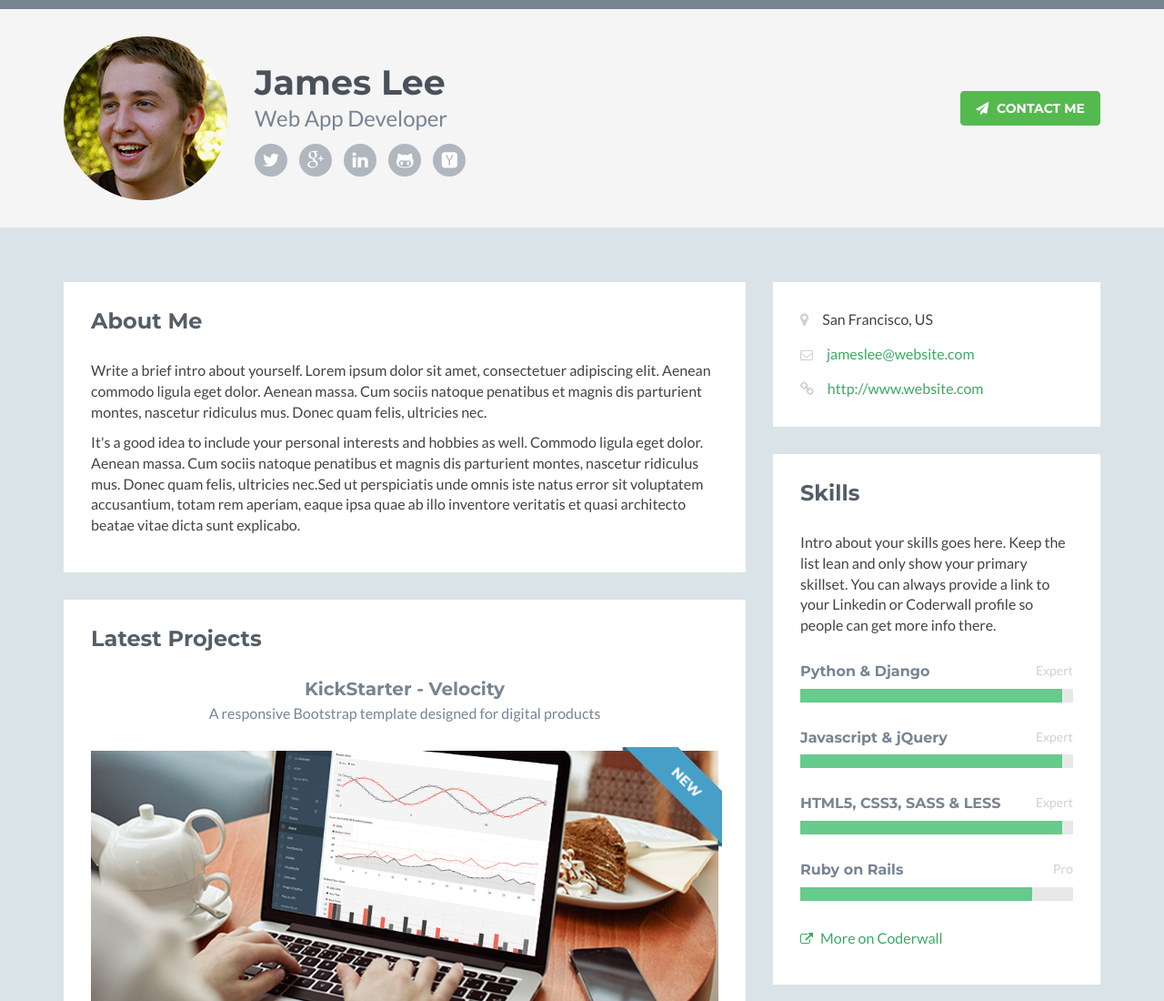
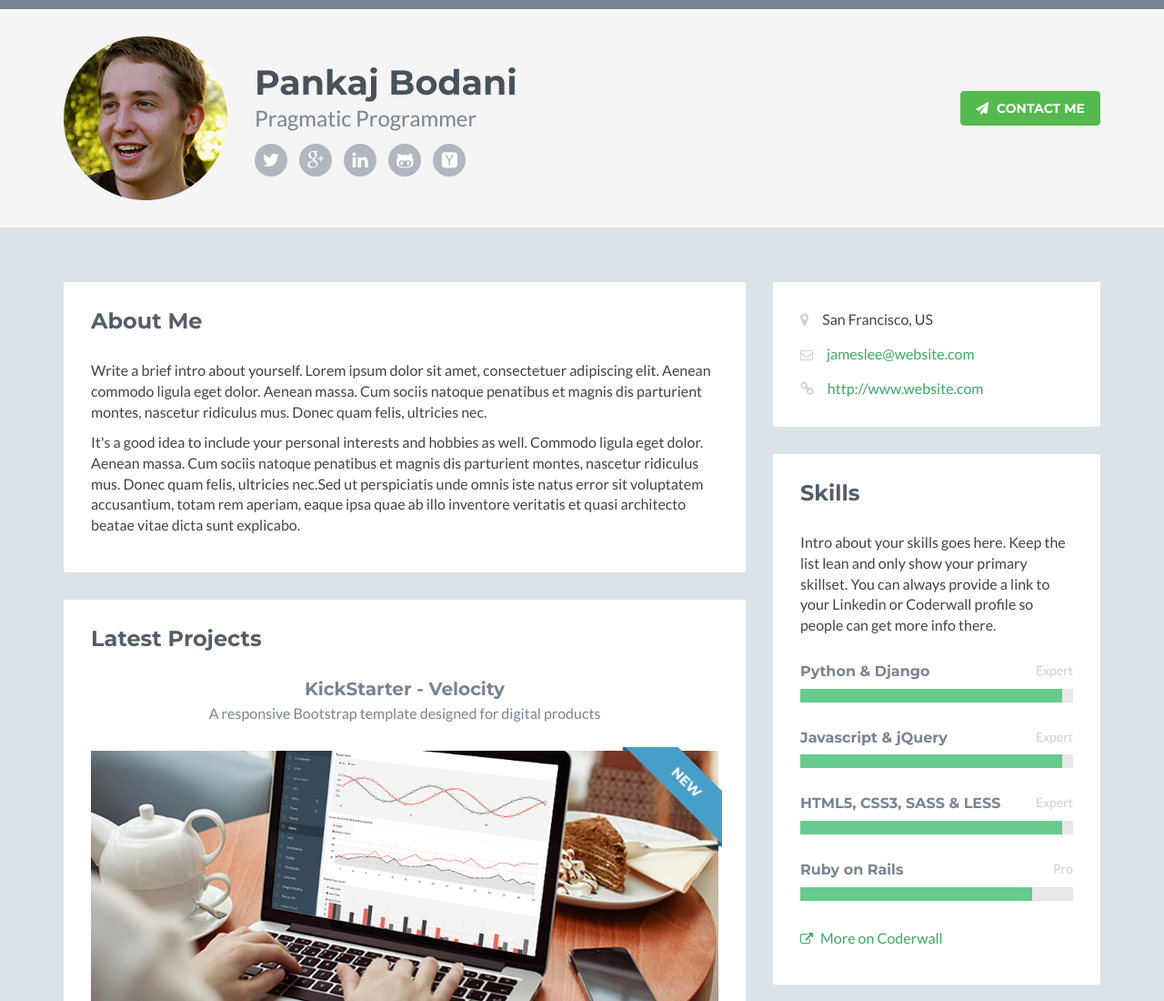
Before and after one commit to codiphany/codiphany.github.io, a plain HTML site: page index.html in a window 1280 px wide. Shown: the top 1100 px of the page at 91% size. Drawn offline with Linux system fonts and the light colour scheme; no server answers; a script that the page names is missing.

Commit message:
Profile upate

```diff
--- a/index.html
+++ b/index.html
@@ -3,7 +3,7 @@
 <!--[if IE 9]> <html lang="en" class="ie9"> <![endif]-->
 <!--[if !IE]><!--> <html lang="en"> <!--<![endif]-->
 <head>
-    <title>Responsive HTML5 Website Template for Developers | 3rd Wave Media</title>
+    <title>Pankaj Bodani</title>
     <!-- Meta -->
     <meta charset="utf-8">
     <meta http-equiv="X-UA-Compatible" content="IE=edge">
@@ -38,8 +38,8 @@
         <div class="container">
             <img class="profile-image img-responsive pull-left" src="assets/images/profile.png" alt="James Lee" />
             <div class="profile-content pull-left">
-                <h1 class="name">James Lee</h1>
-                <h2 class="desc">Web App Developer</h2>
+                <h1 class="name">Pankaj Bodani</h1>
+                <h2 class="desc">Pragmatic Programmer</h2>
                 <ul class="social list-inline">
                     <li><a href="#"><i class="fa fa-twitter"></i></a></li>
                     <li><a href="#"><i class="fa fa-google-plus"></i></a></li>
```
